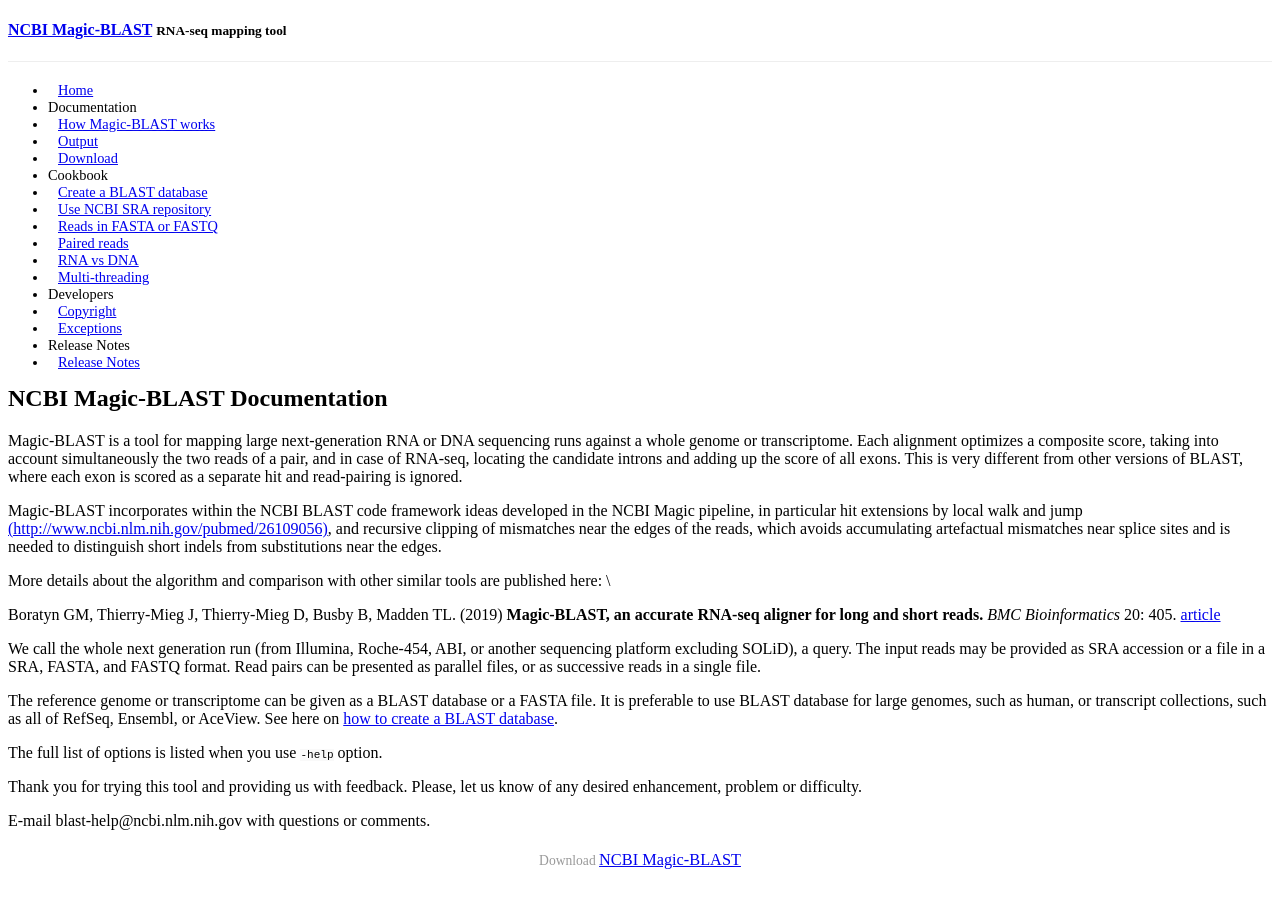
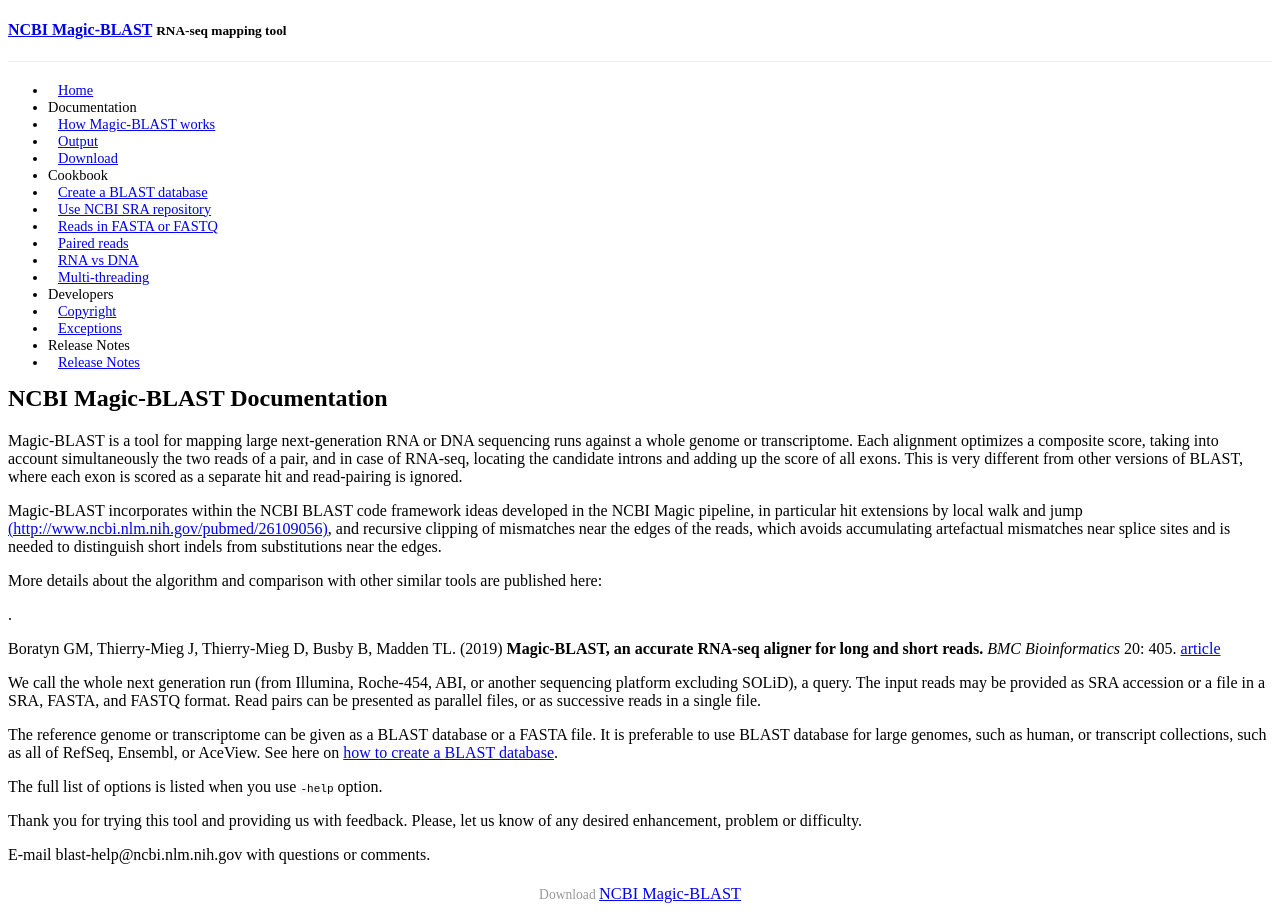
Before and after one commit to ncbi/magicblast, a Jekyll site: the page built from docs/index.md, in a window 1280 px wide. Built offline with Jekyll 4.4.1, drawn with Linux system fonts in a browser that asks for light colours; a style sheet for code colours, icons or effects is not loaded; before the commit the page ends 900 px from its top, so only the background shows below that.

Commit message:
Force line break BDOC-309

```diff
--- a/docs/index.md
+++ b/docs/index.md
@@ -18,7 +18,9 @@
 artefactual mismatches near splice sites and is needed to distinguish
 short indels from substitutions near the edges.
 
-More details about the algorithm and comparison with other similar tools are published here: \
+More details about the algorithm and comparison with other similar tools are published here:
+
+.
 
 Boratyn GM, Thierry-Mieg J, Thierry-Mieg D, Busby B, Madden TL. (2019) **Magic-BLAST, an accurate RNA-seq aligner for long and short reads.** *BMC Bioinformatics* 20: 405. [article](https://bmcbioinformatics.biomedcentral.com/articles/10.1186/s12859-019-2996-x)
 
```
